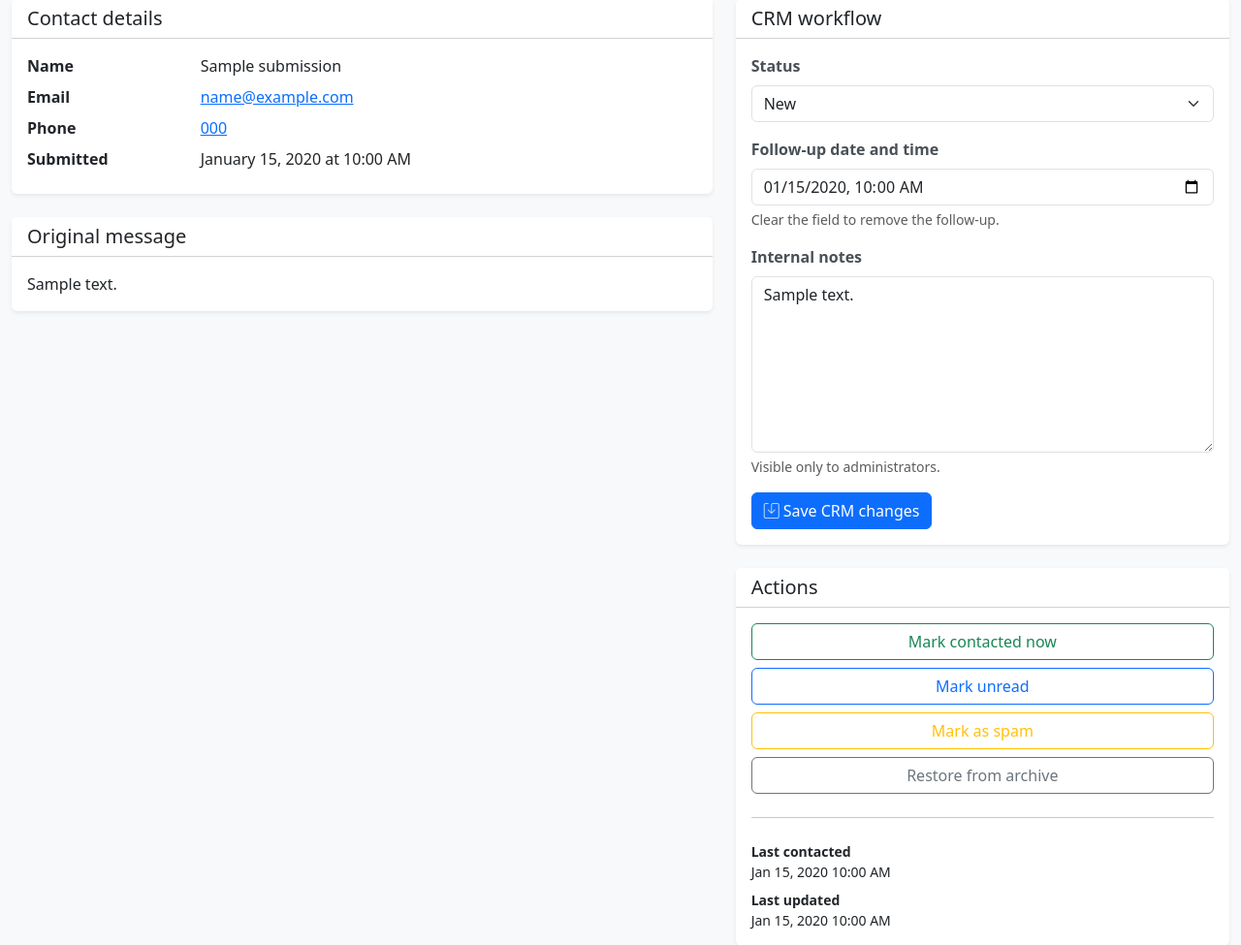
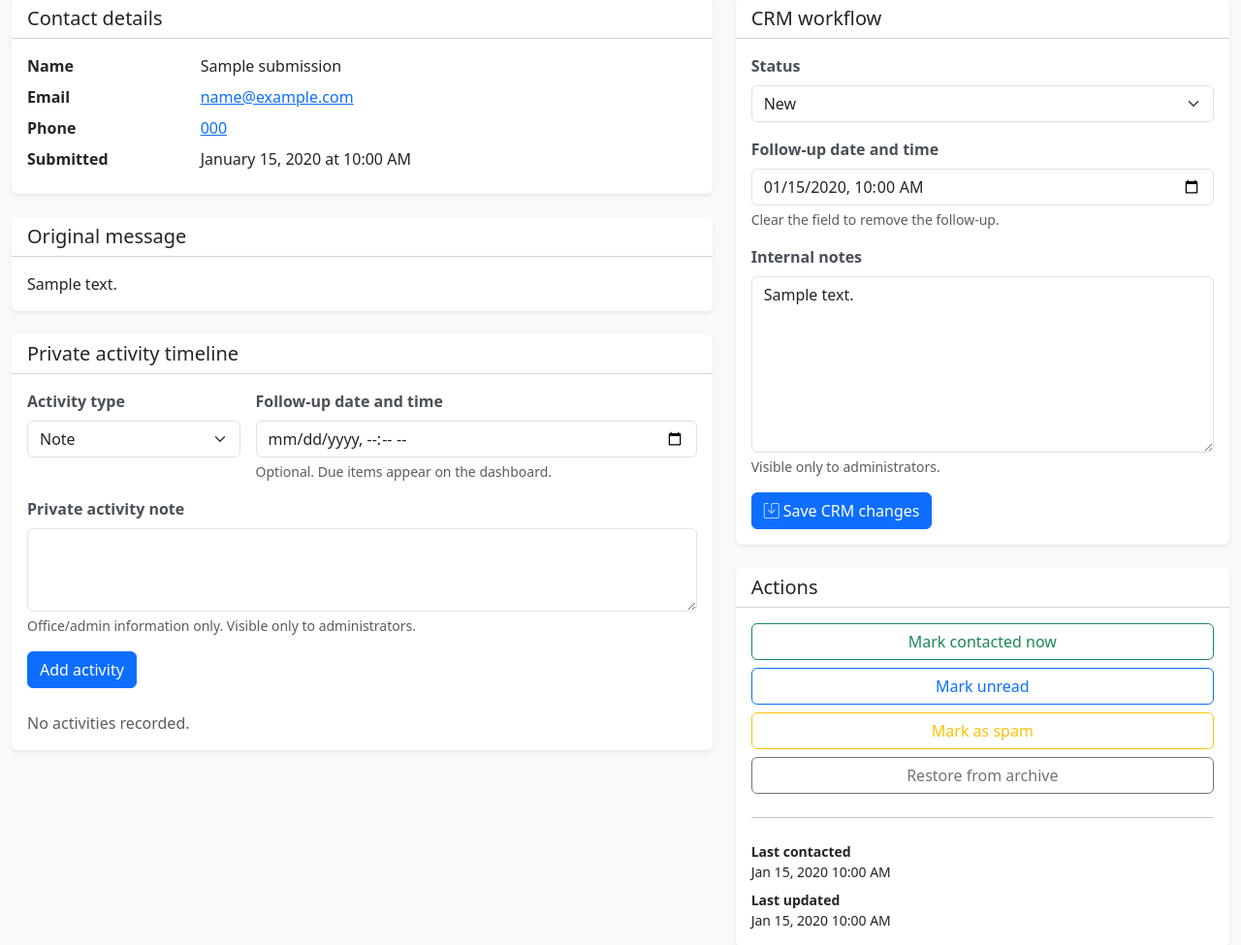
Before and after one commit to evgeny-vlasov/my-web-garden, a Flask app: page /admin/contacts/1 in a window 1280 px wide. Shown: the part 171-1146 px from the top of the page at 97% size. Run offline with Flask 3, Linux system fonts and the light colour scheme; a user stored in the database is signed in; tables that the repository leaves empty hold one stand-in row (values such as "Sample post"); some libraries are stand-ins or nearby versions.

Commit message:
Add CRM activity timeline and follow-up tasks

```diff
--- a/sites/therapist/app.py
+++ b/sites/therapist/app.py
@@ -28,7 +28,10 @@ load_dotenv()
 
 # Import shared modules
 from shared.base_app import create_base_app, db, limiter, login_manager, mail
-from shared.models import Client, ContactSubmission, User, BlogPost, UploadedFile, SpamBlocklist
+from shared.models import (
+    BlogPost, Client, ContactSubmission, CRMActivity, SpamBlocklist, UploadedFile,
+    User,
+)
 from shared.forms import ContactForm, LoginForm, BlogPostForm, BookingRequestForm
 from shared.email import send_contact_notification, send_contact_confirmation
 from shared.decorators import login_required as custom_login_required, admin_required, anonymous_required
@@ -37,6 +40,8 @@ from shared.image_handler import save_image, allowed_file
 from sites.therapist.config import config
 from sites.therapist.cli import register_cli_commands
 from sites.therapist.crm_forms import (
+    ActivityCompleteForm,
+    ActivityForm,
     CONTACT_STATUSES,
     ClientForm,
     ContactActionForm,
@@ -397,11 +402,19 @@ def admin_dashboard():
         ContactSubmission.submitted_at.desc()
     ).limit(5).all()
 
+    open_followups = CRMActivity.query.filter(
+        or_(CRMActivity.due_at.isnot(None), CRMActivity.activity_type == 'follow_up'),
+        CRMActivity.completed_at.is_(None),
+    ).order_by(CRMActivity.due_at.asc().nullslast(), CRMActivity.id.asc()).limit(25).all()
+
     return render_template(
         'admin/dashboard.html',
         stats=stats,
         recent_posts=recent_posts,
-        recent_contacts=recent_contacts
+        recent_contacts=recent_contacts,
+        open_followups=open_followups,
+        now=datetime.utcnow(),
+        complete_form=ActivityCompleteForm(),
     )
 
 
@@ -647,11 +660,18 @@ def admin_contact_view(contact_id):
     contact = ContactSubmission.query.get_or_404(contact_id)
     crm_form = ContactCRMForm(obj=contact)
     action_form = ContactActionForm()
+    activities = contact.activities.order_by(
+        CRMActivity.created_at.desc(), CRMActivity.id.desc()
+    ).all()
     return render_template(
         'admin/contact_detail.html',
         contact=contact,
         crm_form=crm_form,
         action_form=action_form,
+        activity_form=ActivityForm(),
+        complete_form=ActivityCompleteForm(),
+        activities=activities,
+        now=datetime.utcnow(),
     )
 
 @app.route('/admin/contacts/<int:contact_id>/crm', methods=['POST'])
@@ -662,11 +682,18 @@ def admin_contact_update_crm(contact_id):
     form = ContactCRMForm()
     if not form.validate_on_submit():
         flash('Please correct the CRM form fields.', 'error')
+        activities = contact.activities.order_by(
+            CRMActivity.created_at.desc(), CRMActivity.id.desc()
+        ).all()
         return render_template(
             'admin/contact_detail.html',
             contact=contact,
             crm_form=form,
             action_form=ContactActionForm(),
+            activity_form=ActivityForm(),
+            complete_form=ActivityCompleteForm(),
+            activities=activities,
+            now=datetime.utcnow(),
         ), 400
 
     try:
@@ -845,9 +872,87 @@ def admin_client_view(client_id):
     contacts = client.contact_submissions.order_by(
         ContactSubmission.submitted_at.desc()
     ).all()
+    activities = client.activities.order_by(
+        CRMActivity.created_at.desc(), CRMActivity.id.desc()
+    ).all()
     return render_template(
-        'admin/client_detail.html', client=client, contacts=contacts
+        'admin/client_detail.html', client=client, contacts=contacts,
+        activity_form=ActivityForm(), complete_form=ActivityCompleteForm(),
+        activities=activities, now=datetime.utcnow(),
     )
+
+
+def _create_activity(form, client=None, contact=None):
+    """Persist one validated private activity without logging its content."""
+    activity = CRMActivity(
+        client=client,
+        contact_submission=contact,
+        actor_user_id=current_user.id,
+        activity_type=form.activity_type.data,
+        body=form.body.data.strip(),
+        due_at=form.due_at.data,
+    )
+    db.session.add(activity)
+    db.session.commit()
+    app.logger.info('CRM activity %s created by admin user %s', activity.id, current_user.id)
+
+
+@app.route('/admin/clients/<int:client_id>/activities', methods=['POST'])
+@admin_required
+def admin_client_activity_create(client_id):
+    client = Client.query.get_or_404(client_id)
+    form = ActivityForm()
+    if not form.validate_on_submit():
+        flash('Please correct the activity form fields.', 'error')
+        return redirect(url_for('admin_client_view', client_id=client.id))
+    try:
+        _create_activity(form, client=client)
+        flash('Activity added.', 'success')
+    except Exception:
+        db.session.rollback()
+        app.logger.exception('CRM client activity creation failed for client %s', client.id)
+        flash('Activity could not be added.', 'error')
+    return redirect(url_for('admin_client_view', client_id=client.id))
+
+
+@app.route('/admin/contacts/<int:contact_id>/activities', methods=['POST'])
+@admin_required
+def admin_contact_activity_create(contact_id):
+    contact = ContactSubmission.query.get_or_404(contact_id)
+    form = ActivityForm()
+    if not form.validate_on_submit():
+        flash('Please correct the activity form fields.', 'error')
+        return redirect(url_for('admin_contact_view', contact_id=contact.id))
+    try:
+        _create_activity(form, contact=contact)
+        flash('Activity added.', 'success')
+    except Exception:
+        db.session.rollback()
+        app.logger.exception('CRM contact activity creation failed for contact %s', contact.id)
+        flash('Activity could not be added.', 'error')
+    return redirect(url_for('admin_contact_view', contact_id=contact.id))
+
+
+@app.route('/admin/activities/<int:activity_id>/complete', methods=['POST'])
+@admin_required
+def admin_activity_complete(activity_id):
+    form = ActivityCompleteForm()
+    if not form.validate_on_submit():
+        abort(400)
+    activity = CRMActivity.query.get_or_404(activity_id)
+    if activity.completed_at is None and (
+        activity.due_at is not None or activity.activity_type == 'follow_up'
+    ):
+        activity.completed_at = datetime.utcnow()
+        db.session.commit()
+        app.logger.info('CRM activity %s completed by admin user %s', activity.id, current_user.id)
+        flash('Follow-up completed.', 'success')
+    target = request.form.get('next', '')
+    if target.startswith('/admin/'):
+        return redirect(target)
+    if activity.client_id:
+        return redirect(url_for('admin_client_view', client_id=activity.client_id))
+    return redirect(url_for('admin_contact_view', contact_id=activity.contact_submission_id))
 
 
 @app.route('/admin/clients/<int:client_id>/edit', methods=['GET', 'POST'])
--- a/sites/therapist/crm_forms.py
+++ b/sites/therapist/crm_forms.py
@@ -7,6 +7,15 @@ from wtforms.validators import DataRequired, Length, Optional, ValidationError
 
 CONTACT_STATUSES = ("new", "contacted", "booked", "closed", "spam")
 STATUS_CHOICES = tuple((status, status.title()) for status in CONTACT_STATUSES)
+ACTIVITY_TYPE_CHOICES = (
+    ("note", "Note"),
+    ("call", "Call"),
+    ("email", "Email"),
+    ("voicemail", "Voicemail"),
+    ("appointment", "Appointment"),
+    ("follow_up", "Follow-up"),
+    ("other", "Other"),
+)
 
 
 class ContactCRMForm(FlaskForm):
@@ -24,6 +33,24 @@ class ContactCRMForm(FlaskForm):
 
 class ContactActionForm(FlaskForm):
     """CSRF-only form used for read, spam, archive, and contact actions."""
+
+
+class ActivityForm(FlaskForm):
+    activity_type = SelectField(
+        "Activity type", choices=ACTIVITY_TYPE_CHOICES, validate_choice=True
+    )
+    body = TextAreaField(
+        "Private activity note", validators=[DataRequired(), Length(max=10000)]
+    )
+    due_at = DateTimeLocalField(
+        "Follow-up date and time",
+        format="%Y-%m-%dT%H:%M",
+        validators=[Optional()],
+    )
+
+
+class ActivityCompleteForm(FlaskForm):
+    """CSRF-only form for completing an open follow-up."""
 
 
 CLIENT_STATUS_CHOICES = (
--- a/sites/therapist/templates/admin/client_detail.html
+++ b/sites/therapist/templates/admin/client_detail.html
@@ -30,6 +30,8 @@
                     {% for contact in contacts %}<a href="{{ url_for('admin_contact_view', contact_id=contact.id) }}" class="list-group-item list-group-item-action px-0"><strong>Inquiry #{{ contact.id }}</strong><br><small class="text-muted">{{ contact.submitted_at.strftime('%b %d, %Y %I:%M %p') }} · {{ contact.status|title }}</small></a>{% endfor %}
                 </div>{% else %}<p class="text-muted mb-0">No linked contact submissions.</p>{% endif %}
             </div></div>
+            {% set activity_action = url_for('admin_client_activity_create', client_id=client.id) %}
+            {% include 'admin/components/activity_timeline.html' %}
         </div>
     </div>
 </div>
--- /dev/null
+++ b/sites/therapist/templates/admin/components/activity_timeline.html
@@ -0,0 +1,56 @@
+<div class="card border-0 shadow-sm mt-4">
+    <div class="card-header bg-white"><h2 class="h5 mb-0">Private activity timeline</h2></div>
+    <div class="card-body">
+        <form method="POST" action="{{ activity_action }}" class="mb-4">
+            {{ activity_form.hidden_tag() }}
+            <div class="row g-3">
+                <div class="col-md-4">
+                    {{ activity_form.activity_type.label(class='form-label') }}
+                    {{ activity_form.activity_type(class='form-select') }}
+                </div>
+                <div class="col-md-8">
+                    {{ activity_form.due_at.label(class='form-label') }}
+                    {{ activity_form.due_at(class='form-control') }}
+                    <div class="form-text">Optional. Due items appear on the dashboard.</div>
+                </div>
+                <div class="col-12">
+                    {{ activity_form.body.label(class='form-label') }}
+                    {{ activity_form.body(class='form-control', rows=3, maxlength=10000) }}
+                    <div class="form-text">Office/admin information only. Visible only to administrators.</div>
+                </div>
+                <div class="col-12"><button class="btn btn-primary" type="submit">Add activity</button></div>
+            </div>
+        </form>
+
+        {% if activities %}
+            <div class="list-group list-group-flush">
+                {% for activity in activities %}
+                    <div class="list-group-item px-0 {% if activity.due_at and not activity.completed_at and activity.due_at < now %}border-start border-danger border-4 ps-3{% endif %}">
+                        <div class="d-flex flex-wrap justify-content-between gap-2">
+                            <div>
+                                <span class="badge bg-secondary">{{ activity.activity_type|replace('_', ' ')|title }}</span>
+                                <small class="text-muted ms-2">{{ activity.created_at.strftime('%b %d, %Y %I:%M %p') }}</small>
+                            </div>
+                            {% if activity.due_at %}
+                                <span class="badge {% if activity.completed_at %}bg-success{% elif activity.due_at < now %}bg-danger{% else %}bg-warning text-dark{% endif %}">
+                                    {% if activity.completed_at %}Completed{% elif activity.due_at < now %}Overdue{% else %}Due{% endif %}
+                                    {{ activity.due_at.strftime('%b %d, %Y %I:%M %p') }}
+                                </span>
+                            {% elif activity.completed_at %}<span class="badge bg-success">Completed</span>{% endif %}
+                        </div>
+                        <div class="crm-message mt-2">{{ activity.body }}</div>
+                        {% if not activity.completed_at and (activity.due_at or activity.activity_type == 'follow_up') %}
+                            <form method="POST" action="{{ url_for('admin_activity_complete', activity_id=activity.id) }}" class="mt-2">
+                                {{ complete_form.hidden_tag() }}
+                                <input type="hidden" name="next" value="{{ request.path }}">
+                                <button type="submit" class="btn btn-sm btn-outline-success">Mark complete</button>
+                            </form>
+                        {% endif %}
+                    </div>
+                {% endfor %}
+            </div>
+        {% else %}
+            <p class="text-muted mb-0">No activities recorded.</p>
+        {% endif %}
+    </div>
+</div>
--- a/sites/therapist/templates/admin/contact_detail.html
+++ b/sites/therapist/templates/admin/contact_detail.html
@@ -43,6 +43,8 @@
                     <div class="crm-message">{{ contact.message }}</div>
                 </div>
             </div>
+            {% set activity_action = url_for('admin_contact_activity_create', contact_id=contact.id) %}
+            {% include 'admin/components/activity_timeline.html' %}
         </div>
 
         <div class="col-xl-5">
```
Also changed, not shown: shared/models.py (+65 -0 lines), sites/therapist/migrations/versions/e7f3a9b1c402_add_crm_activities.py (added, +92 -0 lines), sites/therapist/templates/admin/dashboard.html (+36 -0 lines).
